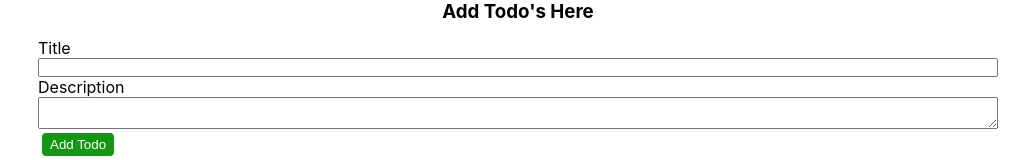
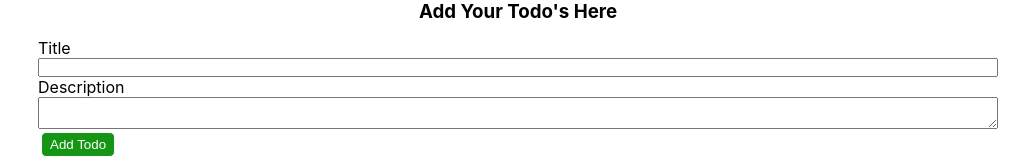
Before and after one commit to sohampatil4101/Todolist_react, a React (Create React App) app: page / in a window 1280 px wide. Shown: the top 160 px of the page, without its empty margins (122-1157 px from the left). Built offline with nearby package versions, Linux system fonts and the light colour scheme.

Commit message:
third commit

```diff
--- a/src/App.js
+++ b/src/App.js
@@ -7,7 +7,7 @@ import ReactGA from 'react-ga';
 function App() {
 
   useEffect(() => {
-    ReactGA.initialize('UA-276939231-1');
+    ReactGA.initialize("UA-276939231-2");
     ReactGA.pageview(window.location.pathname + window.location.search);
   }, []);
 
--- a/src/components/home.js
+++ b/src/components/home.js
@@ -36,7 +36,7 @@ export default function Home(props) {
     <>
     <div className="container">
       <div className="heading">
-        <h3>Add Todo's Here</h3>
+        <h3>Add Your Todo's Here</h3>
       </div>
       <div className="content">
       <form onSubmit={submit}>
```
